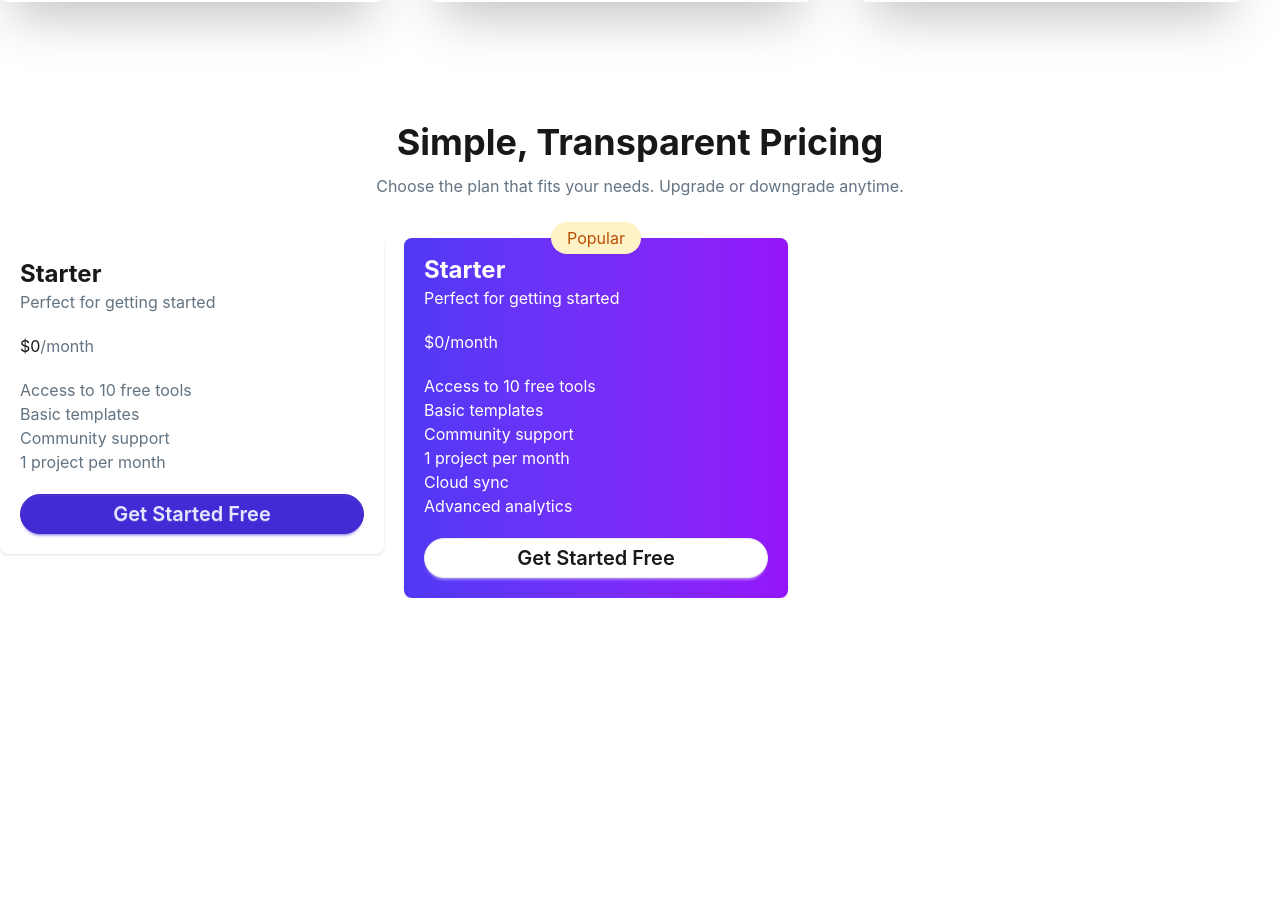
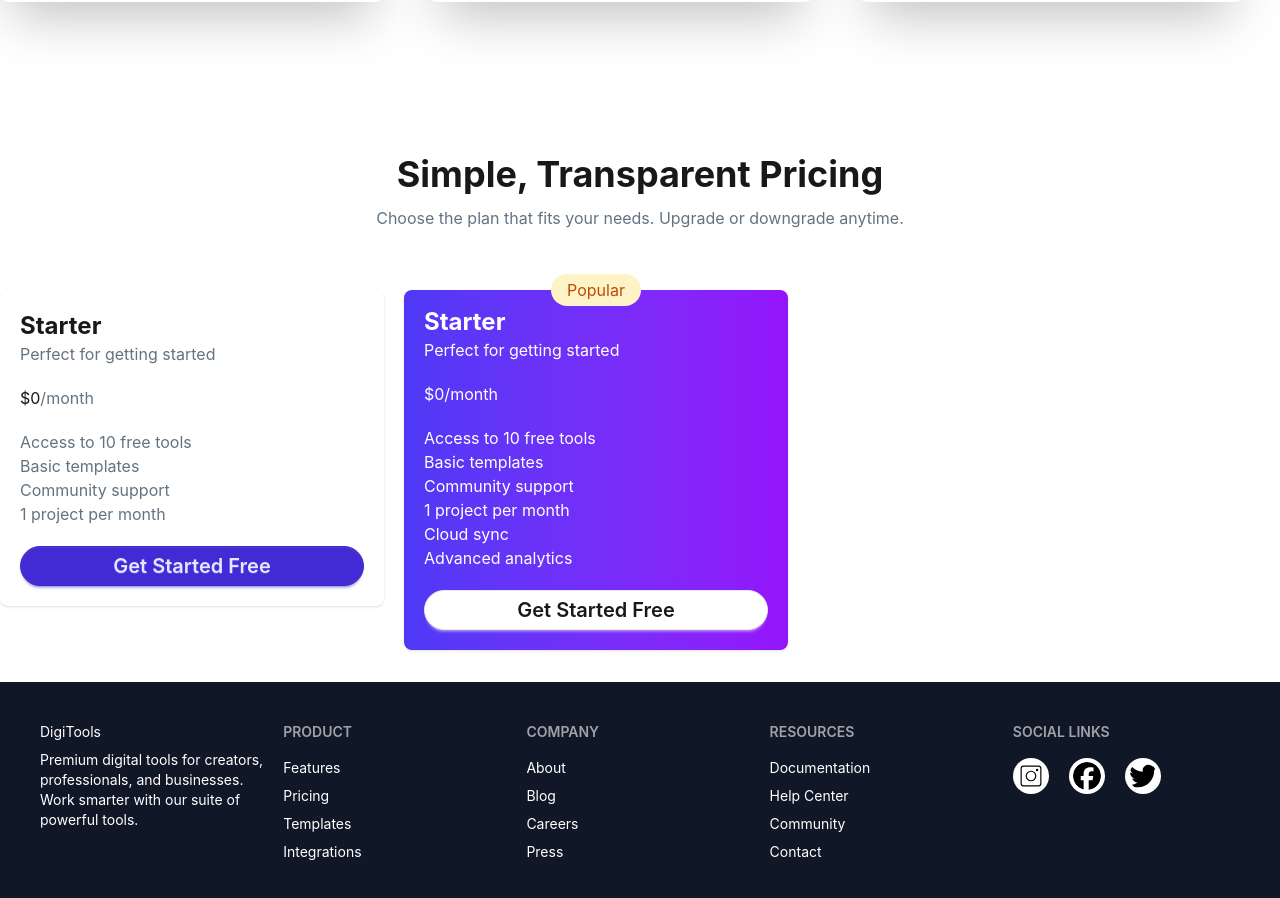
Before and after one commit to mmahmud28/Assignment-6, a React (Vite) app: page / in a window 1280 px wide. Shown: the part 3230-4128 px from the top of the page. Before the commit the page ends 3828 px from the top, so only its background shows below. Built offline with nearby package versions, Linux system fonts and the light colour scheme.

Commit message:
Footer Text and Icons Add

```diff
--- a/src/App.jsx
+++ b/src/App.jsx
@@ -1,5 +1,6 @@
 import './App.css'
 import Banner from './components/Banner'
+import FooterButton from './components/FooterButton'
 import MainSection from './components/Mainsection'
 import Navbar from './components/Navbar'
 import PrichingCart from './components/PrichingCart'
@@ -23,6 +24,7 @@ function App() {
     <MainSection modelData={modelData}/>
     <Steps/>
     <PrichingCart/>
+    <FooterButton/>
     </div>
   )
 }
--- a/src/components/Footer.jsx
+++ /dev/null
@@ -1,50 +0,0 @@
-import React from 'react';
-
-const Footer = () => {
-    return (
-        <div>
-            <footer className="footer sm:footer-horizontal bg-base-200 text-base-content p-10">
-  <aside>
-    <svg
-      width="50"
-      height="50"
-      viewBox="0 0 24 24"
-      xmlns="http://www.w3.org/2000/svg"
-      fillRule="evenodd"
-      clipRule="evenodd"
-      className="fill-current">
-      <path
-        d="M22.672 15.226l-2.432.811.841 2.515c.33 1.019-.209 2.127-1.23 2.456-1.15.325-2.148-.321-2.463-1.226l-.84-2.518-5.013 1.677.84 2.517c.391 1.203-.434 2.542-1.831 2.542-.88 0-1.601-.564-1.86-1.314l-.842-2.516-2.431.809c-1.135.328-2.145-.317-2.463-1.229-.329-1.018.211-2.127 1.231-2.456l2.432-.809-1.621-4.823-2.432.808c-1.355.384-2.558-.59-2.558-1.839 0-.817.509-1.582 1.327-1.846l2.433-.809-.842-2.515c-.33-1.02.211-2.129 1.232-2.458 1.02-.329 2.13.209 2.461 1.229l.842 2.515 5.011-1.677-.839-2.517c-.403-1.238.484-2.553 1.843-2.553.819 0 1.585.509 1.85 1.326l.841 2.517 2.431-.81c1.02-.33 2.131.211 2.461 1.229.332 1.018-.21 2.126-1.23 2.456l-2.433.809 1.622 4.823 2.433-.809c1.242-.401 2.557.484 2.557 1.838 0 .819-.51 1.583-1.328 1.847m-8.992-6.428l-5.01 1.675 1.619 4.828 5.011-1.674-1.62-4.829z"></path>
-    </svg>
-    <p>
-      ACME Industries Ltd.
-      <br />
-      Providing reliable tech since 1992
-    </p>
-  </aside>
-  <nav>
-    <h6 className="footer-title">Services</h6>
-    <a className="link link-hover">Branding</a>
-    <a className="link link-hover">Design</a>
-    <a className="link link-hover">Marketing</a>
-    <a className="link link-hover">Advertisement</a>
-  </nav>
-  <nav>
-    <h6 className="footer-title">Company</h6>
-    <a className="link link-hover">About us</a>
-    <a className="link link-hover">Contact</a>
-    <a className="link link-hover">Jobs</a>
-    <a className="link link-hover">Press kit</a>
-  </nav>
-  <nav>
-    <h6 className="footer-title">Legal</h6>
-    <a className="link link-hover">Terms of use</a>
-    <a className="link link-hover">Privacy policy</a>
-    <a className="link link-hover">Cookie policy</a>
-  </nav>
-</footer>
-        </div>
-    );
-};
-
-export default Footer;
--- /dev/null
+++ b/src/components/FooterButton.jsx
@@ -0,0 +1,49 @@
+import { CiInstagram } from "react-icons/ci";
+import { FaFacebook, FaTwitter } from "react-icons/fa6";
+
+const FooterButton = () => {
+  return (
+    <div>
+      <footer className="footer grid grid-cols-5 sm:footer-horizontal bg-[#101727] text-white p-10">
+        <aside>
+          <p>
+            DigiTools
+          </p>
+          <p>Premium digital tools for creators, professionals, and businesses. Work smarter with our suite of powerful tools.</p>
+        </aside>
+        <nav>
+          <h6 className="footer-title">Product</h6>
+          <a className="link link-hover">Features</a>
+          <a className="link link-hover">Pricing</a>
+          <a className="link link-hover">Templates</a>
+          <a className="link link-hover">Integrations</a>
+        </nav>
+        <nav>
+          <h6 className="footer-title">Company</h6>
+          <a className="link link-hover">About</a>
+          <a className="link link-hover">Blog</a>
+          <a className="link link-hover">Careers</a>
+          <a className="link link-hover">Press</a>
+        </nav>
+        <nav>
+          <h6 className="footer-title">Resources</h6>
+          <a className="link link-hover">Documentation</a>
+          <a className="link link-hover">Help Center</a>
+          <a className="link link-hover">Community</a>
+          <a className="link link-hover">Contact</a>
+        </nav>
+
+        <nav>
+          <h6 className="footer-title">Social Links</h6>
+          <div className="flex gap-5">
+            <CiInstagram  className="w-9 h-9 p-1 bg-base-100 text-black rounded-full"/>
+            <FaFacebook className="w-9 h-9 p-1 bg-base-100 text-black rounded-full"/>
+            <FaTwitter className="w-9 h-9 p-1 bg-base-100 text-black rounded-full"/>
+          </div>
+        </nav>
+      </footer>
+    </div>
+  );
+};
+
+export default FooterButton;
--- a/src/components/PrichingCart.jsx
+++ b/src/components/PrichingCart.jsx
@@ -4,7 +4,7 @@ import PricgindCardDesign2 from '../ui/PriceingCardDesign2';
 
 const PrichingCart = () => {
     return (
-        <div className='container mx-auto space-y-10'>
+        <div className='container mx-auto space-y-15 my-8'>
             <div>
                 <h1 className='font-bold text-4xl text-center'>Simple, Transparent Pricing</h1>
                 <p className='text-center mt-3 text-[#627382]'>Choose the plan that fits your needs. Upgrade or downgrade anytime.</p>
```
